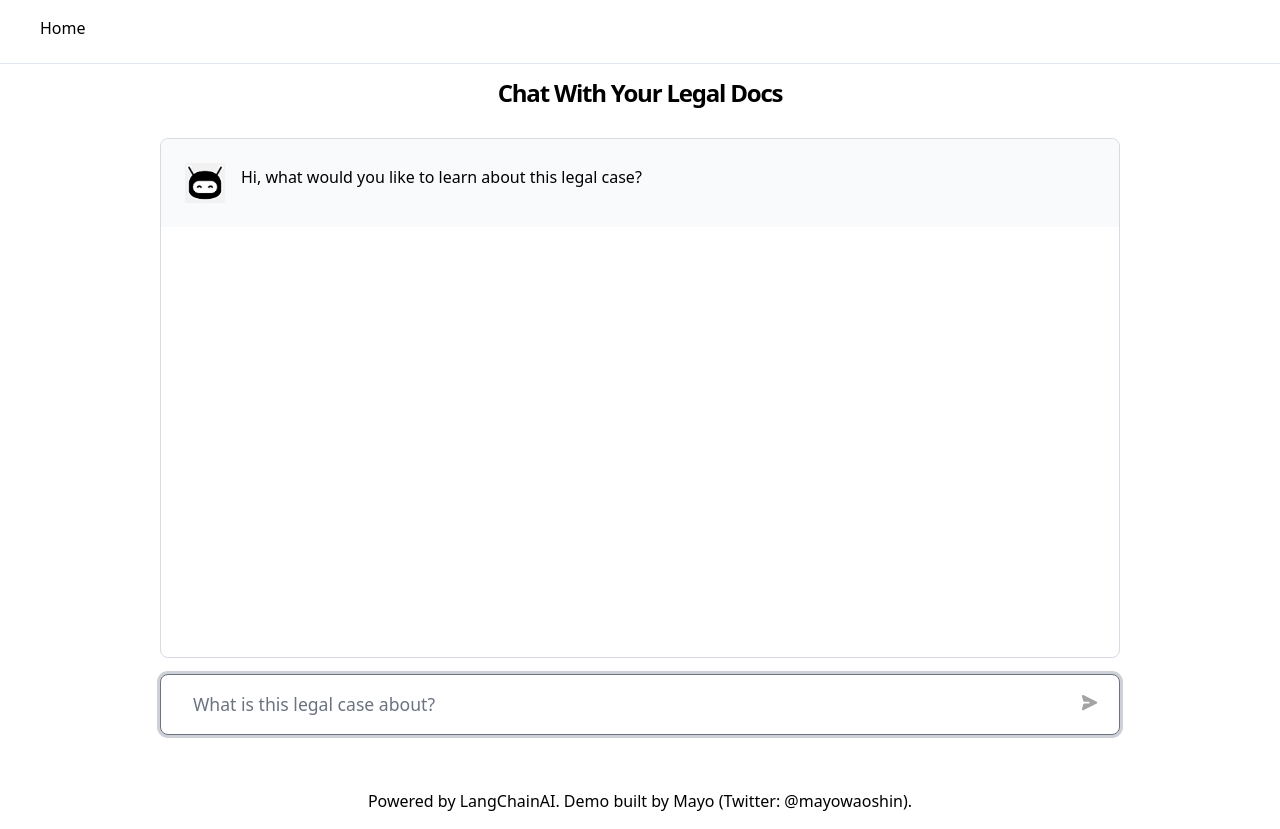
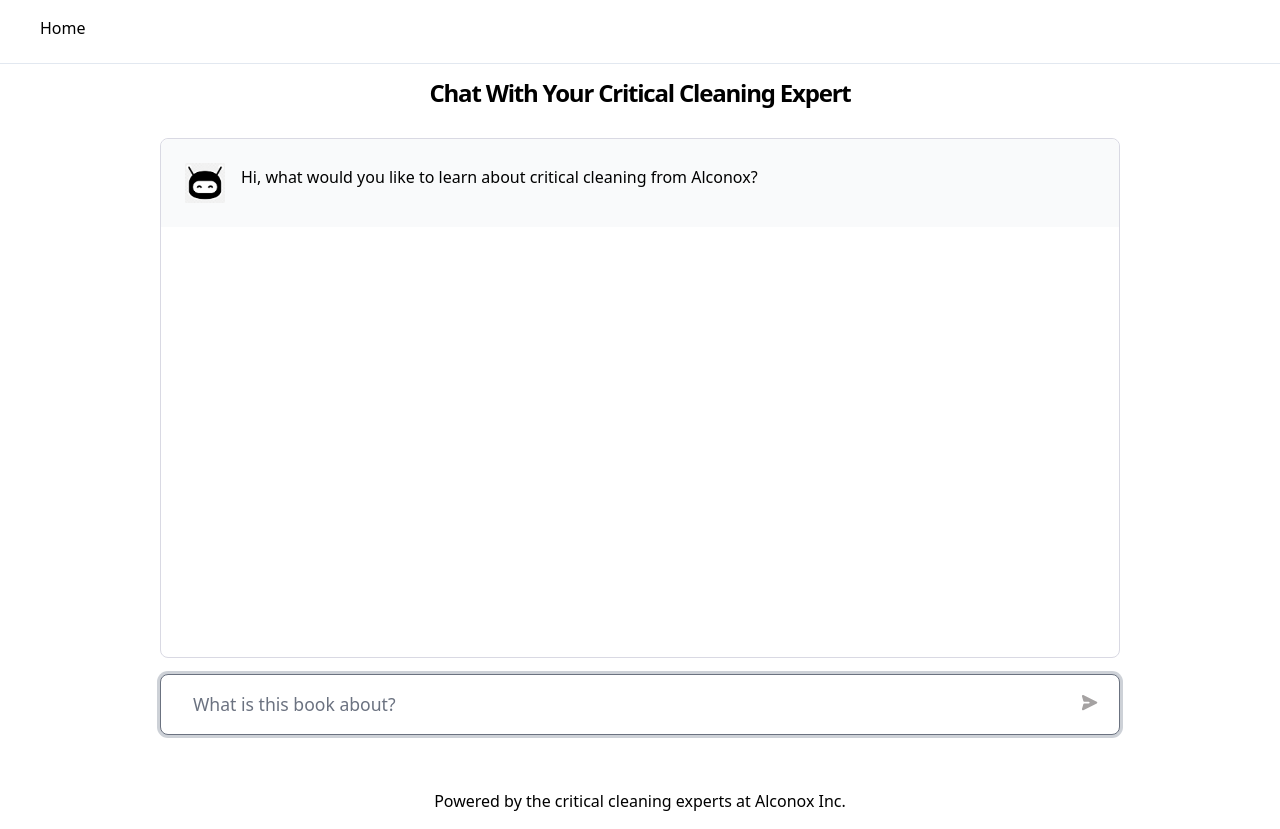
Before and after one commit to mayooear/gpt4-pdf-chatbot-langchain, a Next.js app: page / in a window 1280 px wide. Built offline with nearby package versions, Linux system fonts and the light colour scheme.

Commit message:
Update index.tsx

```diff
--- a/pages/index.tsx
+++ b/pages/index.tsx
@@ -25,7 +25,7 @@ export default function Home() {
   }>({
     messages: [
       {
-        message: 'Hi, what would you like to learn about this legal case?',
+        message: 'Hi, what would you like to learn about critical cleaning from Alconox?',
         type: 'apiMessage',
       },
     ],
@@ -125,7 +125,7 @@ export default function Home() {
       <Layout>
         <div className="mx-auto flex flex-col gap-4">
           <h1 className="text-2xl font-bold leading-[1.1] tracking-tighter text-center">
-            Chat With Your Legal Docs
+            Chat With Your Critical Cleaning Expert
           </h1>
           <main className={styles.main}>
             <div className={styles.cloud}>
@@ -224,7 +224,7 @@ export default function Home() {
                     placeholder={
                       loading
                         ? 'Waiting for response...'
-                        : 'What is this legal case about?'
+                        : 'What is this book about?'
                     }
                     value={query}
                     onChange={(e) => setQuery(e.target.value)}
@@ -261,8 +261,8 @@ export default function Home() {
           </main>
         </div>
         <footer className="m-auto p-4">
-          <a href="https://twitter.com/mayowaoshin">
-            Powered by LangChainAI. Demo built by Mayo (Twitter: @mayowaoshin).
+          <a href="https://technotes.alconox.com/">
+            Powered by the critical cleaning experts at Alconox Inc.
           </a>
         </footer>
       </Layout>
```
